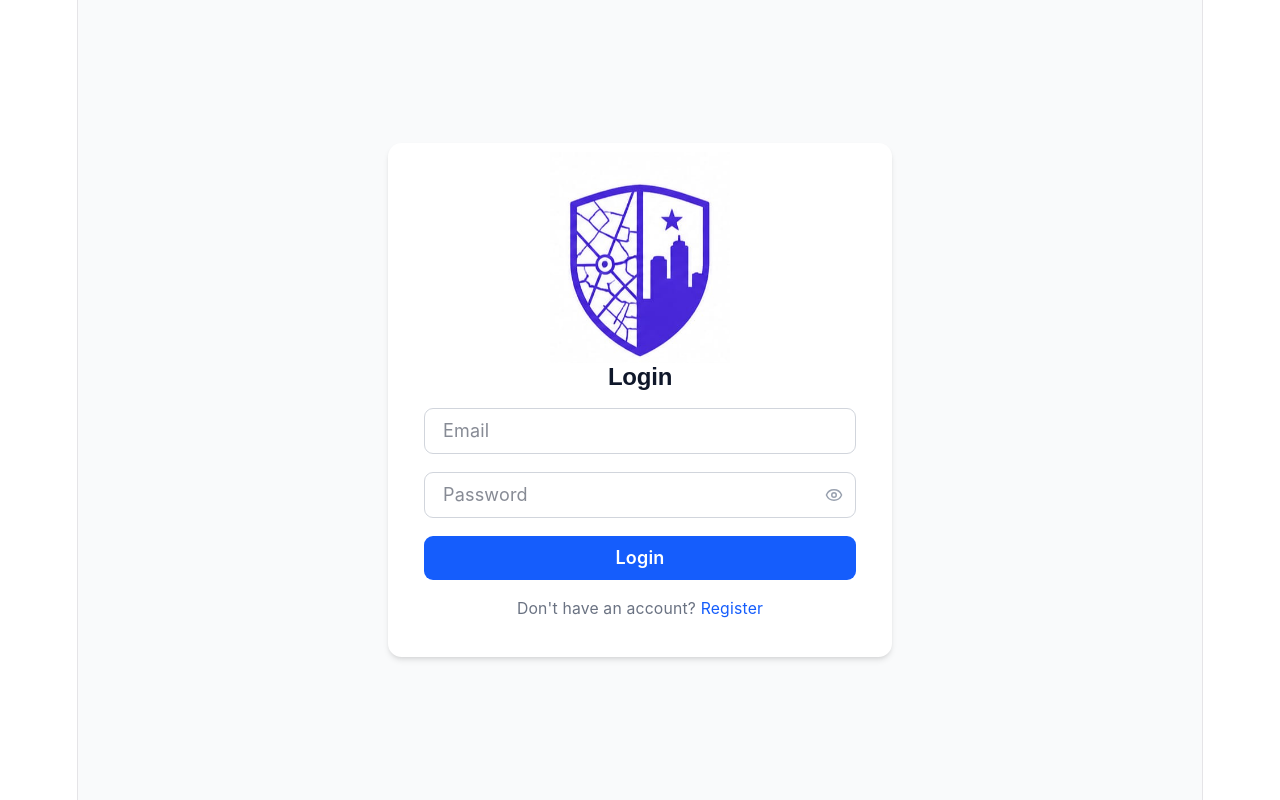
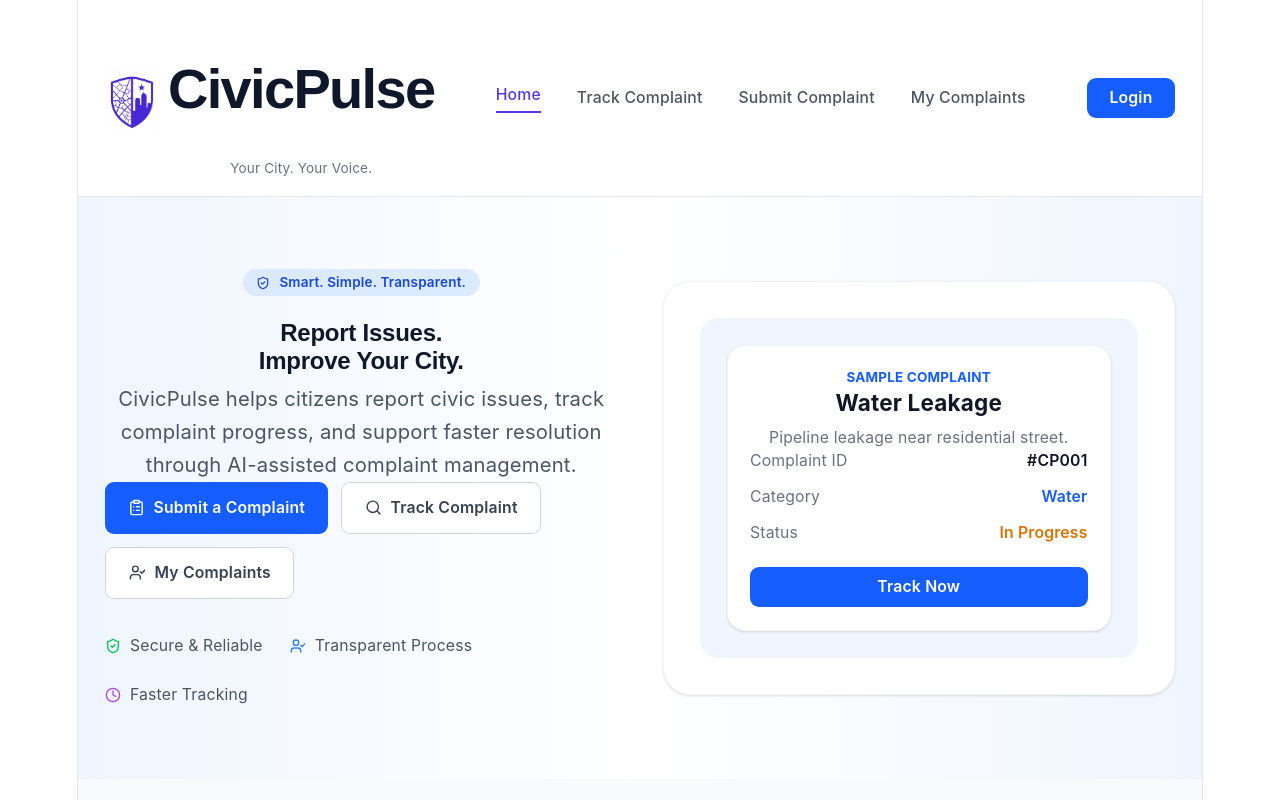
Before and after one commit to madhu-vanthi-2517/civicpulse, a React (Vite) app in the folder frontend/: page / in a window 1280 px wide. Shown: the top 800 px of the page. Built offline with nearby package versions, Linux system fonts and the light colour scheme.

Commit message:
Refactor :App.jsx to include LandingPage component

```diff
--- a/frontend/src/App.jsx
+++ b/frontend/src/App.jsx
@@ -1,17 +1,25 @@
-import { BrowserRouter as Router, Routes, Route,
-         Link, useLocation, useNavigate } from 'react-router-dom';
-import { useState } from 'react';
-import { Menu, X } from 'lucide-react';
-import { useAuth } from './context/AuthContext';
-import ComplaintForm from './pages/citizen/ComplaintForm';
-import Login from './pages/citizen/Login';
-import Register from './pages/citizen/Register';
-import ComplaintTracker from './pages/citizen/ComplaintTracker';
-import PublicTracker from './pages/citizen/PublicTracker';
-import AdminDashboard from './pages/authority/AdminDashboard';
-import Analytics from './pages/authority/Analytics';
-import ComplaintDetail from './pages/authority/ComplaintDetail';
-import ProtectedRoute from './components/ProtectedRoute';
+import {
+  BrowserRouter as Router,
+  Routes,
+  Route,
+  Link,
+  useLocation,
+  useNavigate,
+} from "react-router-dom";
+import { useState } from "react";
+import { Menu, X } from "lucide-react";
+
+import { useAuth } from "./context/AuthContext";
+import LandingPage from "./pages/LandingPage";
+import ComplaintForm from "./pages/citizen/ComplaintForm";
+import Login from "./pages/citizen/Login";
+import Register from "./pages/citizen/Register";
+import ComplaintTracker from "./pages/citizen/ComplaintTracker";
+import PublicTracker from "./pages/citizen/PublicTracker";
+import AdminDashboard from "./pages/authority/AdminDashboard";
+import Analytics from "./pages/authority/Analytics";
+import ComplaintDetail from "./pages/authority/ComplaintDetail";
+import ProtectedRoute from "./components/ProtectedRoute";
 
 function Navbar() {
   const location = useLocation();
@@ -27,9 +35,9 @@ function Navbar() {
     location.pathname.startsWith("/complaint/");
 
   const isAuthPage =
+    location.pathname === "/" ||
     location.pathname === "/login" ||
-    location.pathname === "/register" ||
-    location.pathname === "/";
+    location.pathname === "/register";
 
   if (isAdminPage || isAuthPage) return null;
 
@@ -42,8 +50,6 @@ function Navbar() {
   return (
     <nav className="bg-white border-b border-gray-200 px-6 py-4 sticky top-0 z-50">
       <div className="flex items-center justify-between max-w-7xl mx-auto">
-
-        {/* Logo */}
         <Link
           to="/track"
           className="flex items-center gap-1 font-bold text-indigo-600 text-xl tracking-tight"
@@ -56,9 +62,7 @@ function Navbar() {
           <span>CivicPulse</span>
         </Link>
 
-        {/* Desktop Navigation */}
         <div className="hidden md:flex gap-6 text-sm items-center font-medium">
-
           <Link
             to="/track"
             className={`transition-all duration-200 pb-1 ${
@@ -94,9 +98,7 @@ function Navbar() {
 
           {user ? (
             <div className="flex items-center gap-3 pl-4 border-l border-gray-200">
-              <span className="text-xs text-gray-400">
-                {user.email}
-              </span>
+              <span className="text-xs text-gray-400">{user.email}</span>
 
               <button
                 onClick={handleLogout}
@@ -115,7 +117,6 @@ function Navbar() {
           )}
         </div>
 
-        {/* Mobile Menu Button */}
         <div className="flex md:hidden">
           <button
             onClick={() => setIsOpen(!isOpen)}
@@ -126,10 +127,8 @@ function Navbar() {
         </div>
       </div>
 
-      {/* Mobile Menu */}
       {isOpen && (
         <div className="md:hidden mt-3 pt-3 border-t border-gray-100 flex flex-col gap-3 pb-2 text-sm font-medium">
-
           <Link
             to="/track"
             onClick={() => setIsOpen(false)}
@@ -188,7 +187,6 @@ function Navbar() {
               Login
             </Link>
           )}
-
         </div>
       )}
     </nav>
@@ -200,17 +198,59 @@ export default function App() {
     <Router>
       <div className="min-h-screen bg-gray-50 text-slate-900 font-sans">
         <Navbar />
+
         <main>
           <Routes>
-            <Route path="/" element={<Login />} />
+            <Route path="/" element={<LandingPage />} />
             <Route path="/login" element={<Login />} />
             <Route path="/register" element={<Register />} />
-            <Route path="/submit" element={<ProtectedRoute requiredRole="citizen"><ComplaintForm /></ProtectedRoute>} />
-            <Route path="/my-complaints" element={<ProtectedRoute requiredRole="citizen"><ComplaintTracker /></ProtectedRoute>} />
+
+            <Route
+              path="/submit"
+              element={
+                <ProtectedRoute requiredRole="citizen">
+                  <ComplaintForm />
+                </ProtectedRoute>
+              }
+            />
+
+            <Route
+              path="/my-complaints"
+              element={
+                <ProtectedRoute requiredRole="citizen">
+                  <ComplaintTracker />
+                </ProtectedRoute>
+              }
+            />
+
             <Route path="/track" element={<PublicTracker />} />
-            <Route path="/admin" element={<ProtectedRoute requiredRole="authority"><AdminDashboard /></ProtectedRoute>} />
-            <Route path="/analytics" element={<ProtectedRoute requiredRole="authority"><Analytics /></ProtectedRoute>} />
-            <Route path="/complaint/:id" element={<ProtectedRoute requiredRole="authority"><ComplaintDetail /></ProtectedRoute>} />
+
+            <Route
+              path="/admin"
+              element={
+                <ProtectedRoute requiredRole="authority">
+                  <AdminDashboard />
+                </ProtectedRoute>
+              }
+            />
+
+            <Route
+              path="/analytics"
+              element={
+                <ProtectedRoute requiredRole="authority">
+                  <Analytics />
+                </ProtectedRoute>
+              }
+            />
+
+            <Route
+              path="/complaint/:id"
+              element={
+                <ProtectedRoute requiredRole="authority">
+                  <ComplaintDetail />
+                </ProtectedRoute>
+              }
+            />
           </Routes>
         </main>
       </div>
```
